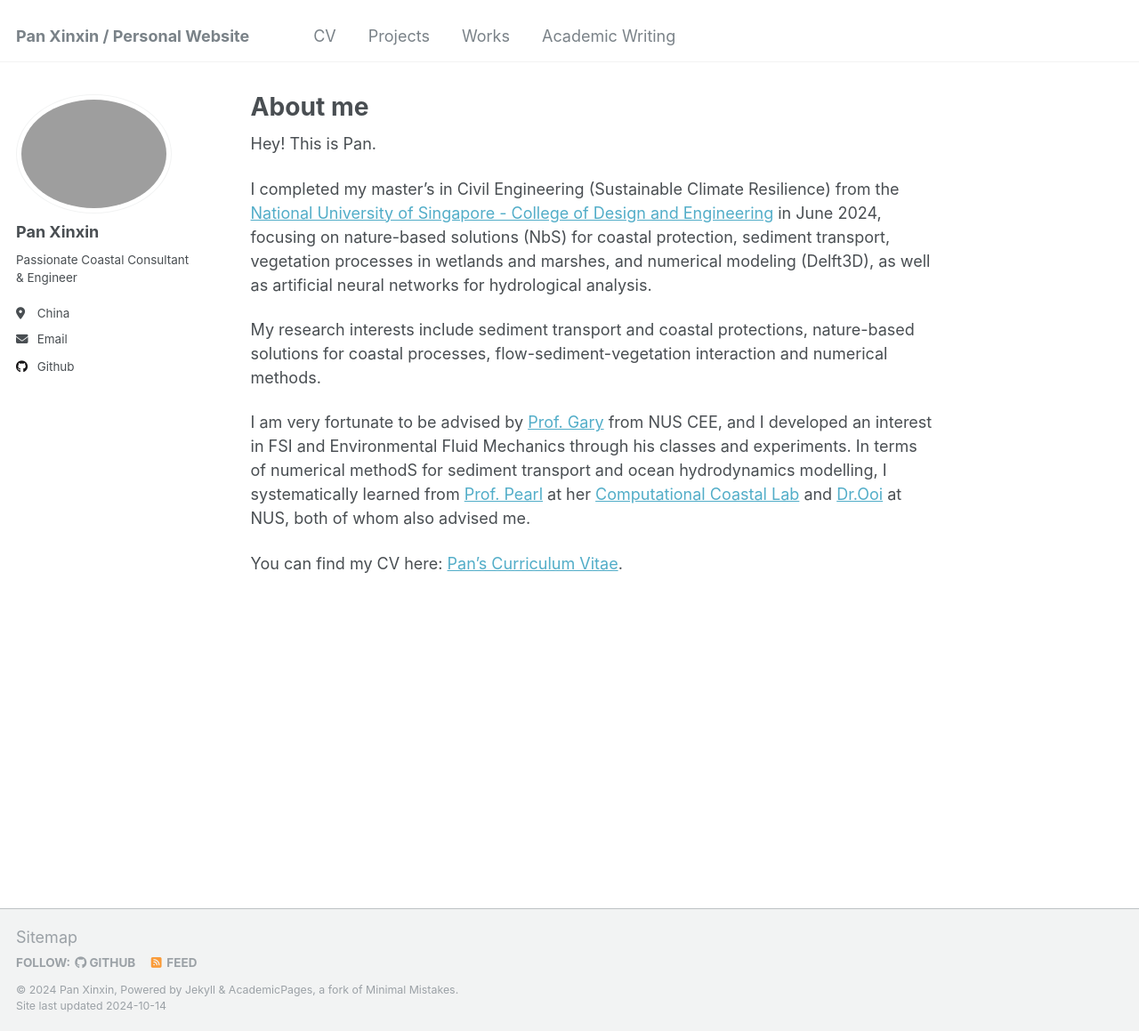
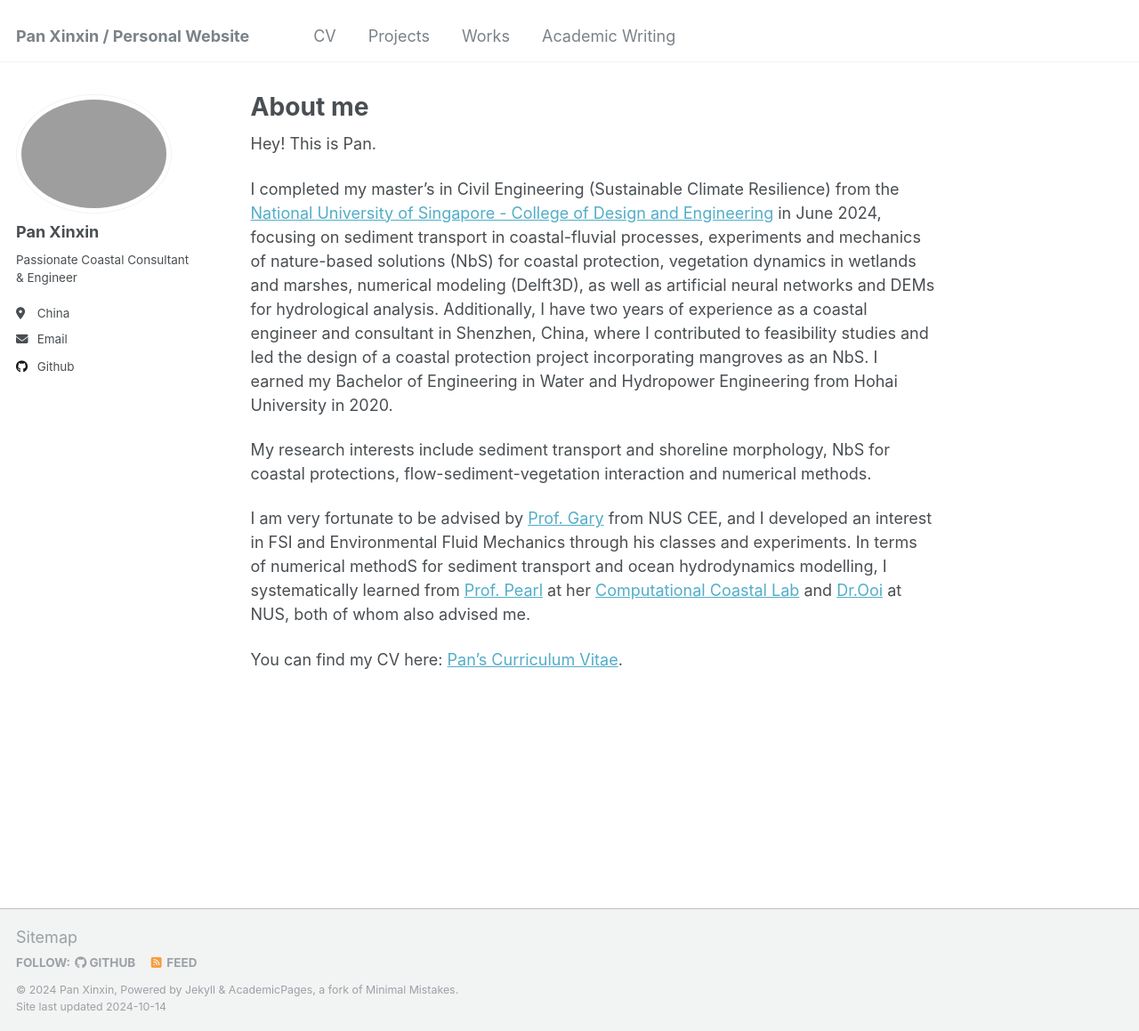
Before and after one commit to kingdaxing/kingdaxing.github.io, a Jekyll site: the page built from _pages/about.md, in a window 1280 px wide and 1159 px high. Shown: the whole window at 89% size. Built offline with Jekyll 4.4.1, drawn with Linux system fonts in a browser that asks for light colours.

Commit message:
Update about.md

```diff
--- a/_pages/about.md
+++ b/_pages/about.md
@@ -9,9 +9,9 @@ redirect_from:
 
 Hey! This is Pan.
 
-I completed my master's in Civil Engineering (Sustainable Climate Resilience) from the [National University of Singapore - College of Design and Engineering](https://cde.nus.edu.sg/cee/) in June 2024, focusing on nature-based solutions (NbS) for coastal protection, sediment transport, vegetation processes in wetlands and marshes, and numerical modeling (Delft3D), as well as artificial neural networks for hydrological analysis.
+I completed my master's in Civil Engineering (Sustainable Climate Resilience) from the [National University of Singapore - College of Design and Engineering](https://cde.nus.edu.sg/cee/) in June 2024, focusing on sediment transport in coastal-fluvial processes, experiments and mechanics of nature-based solutions (NbS) for coastal protection, vegetation dynamics in wetlands and marshes, numerical modeling (Delft3D), as well as artificial neural networks and DEMs for hydrological analysis. Additionally, I have two years of experience as a coastal engineer and consultant in Shenzhen, China, where I contributed to feasibility studies and led the design of a coastal protection project incorporating mangroves as an NbS. I earned my Bachelor of Engineering in Water and Hydropower Engineering from Hohai University in 2020.
 
-My research interests include sediment transport and coastal protections, nature-based solutions for coastal processes, flow-sediment-vegetation interaction and numerical methods.
+My research interests include sediment transport and shoreline morphology, NbS for coastal protections, flow-sediment-vegetation interaction and numerical methods.
 
 I am very fortunate to be advised by [Prof. Gary](https://www.garylei.com/) from NUS CEE, and I developed an interest in FSI and Environmental Fluid Mechanics through his classes and experiments. In terms of numerical methodS for sediment transport and ocean hydrodynamics modelling, I systematically learned from [Prof. Pearl](https://cde.nus.edu.sg/cee/staff/li-yuzhu-pearl/) at her [Computational Coastal Lab](https://nus-ccl.com/) and [Dr.Ooi](https://cde.nus.edu.sg/cee/staff/ooi-seng-keat/) at NUS, both of whom also advised me.
 
```
